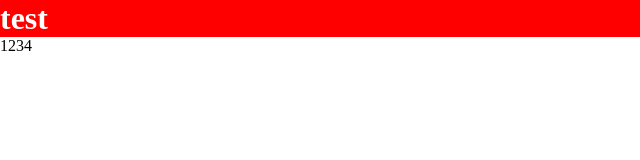
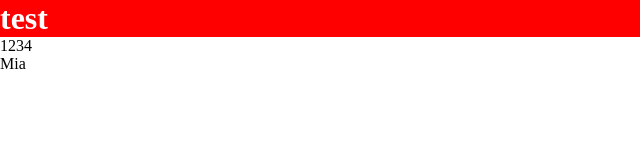
Before and after one commit to sabala36mia/PROJECT, a plain HTML site: page index.html in a window 1280 px wide. Shown: the full height of the page, 0-640 px from the left. Drawn offline with Linux system fonts and the light colour scheme.

Commit message:
create P

```diff
--- a/index.html
+++ b/index.html
@@ -12,5 +12,6 @@
 <body>
     <h1>test</h1>
     <p>1234</p>
+    <p>Mia</p>
 </body>
 </html>
```
